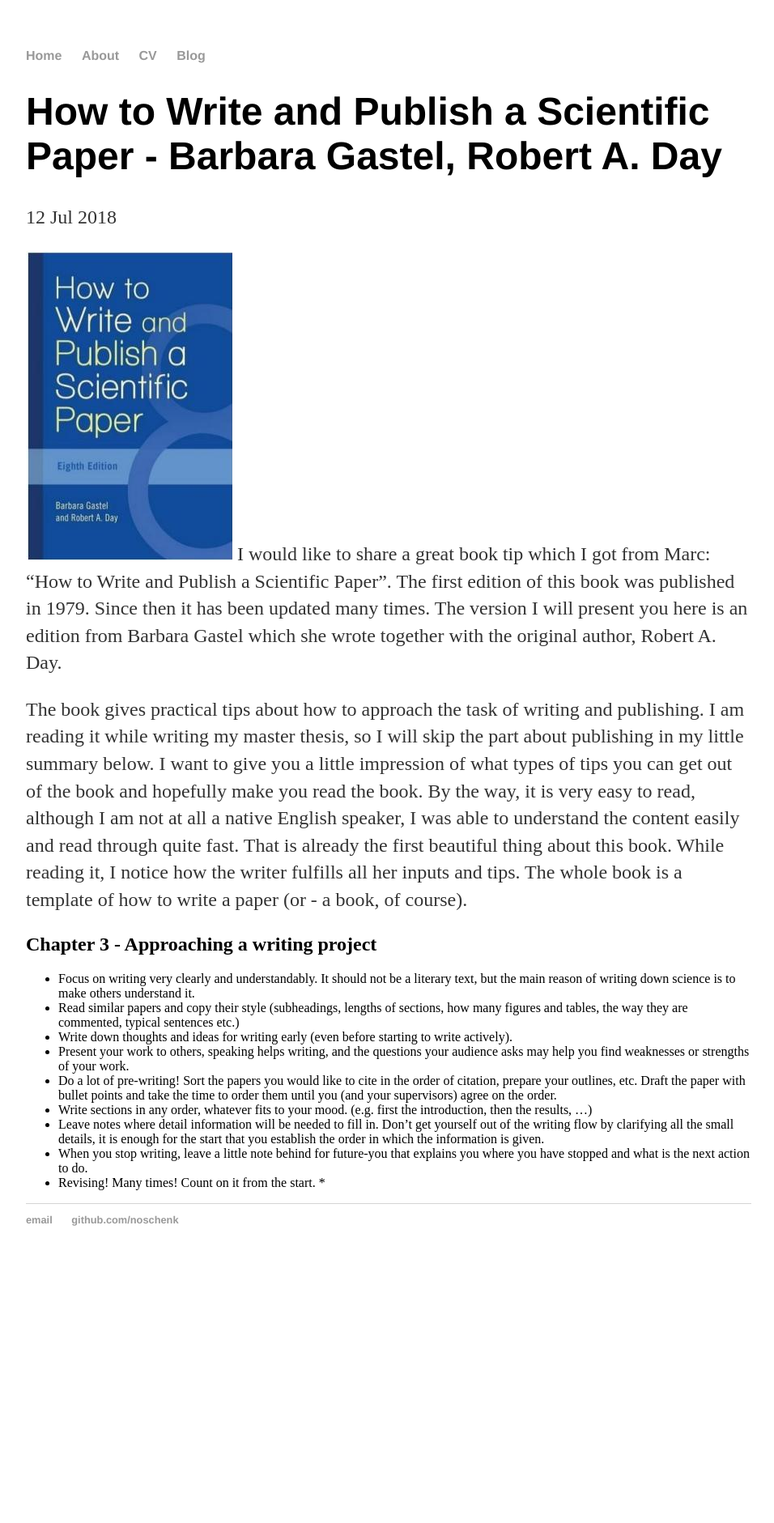
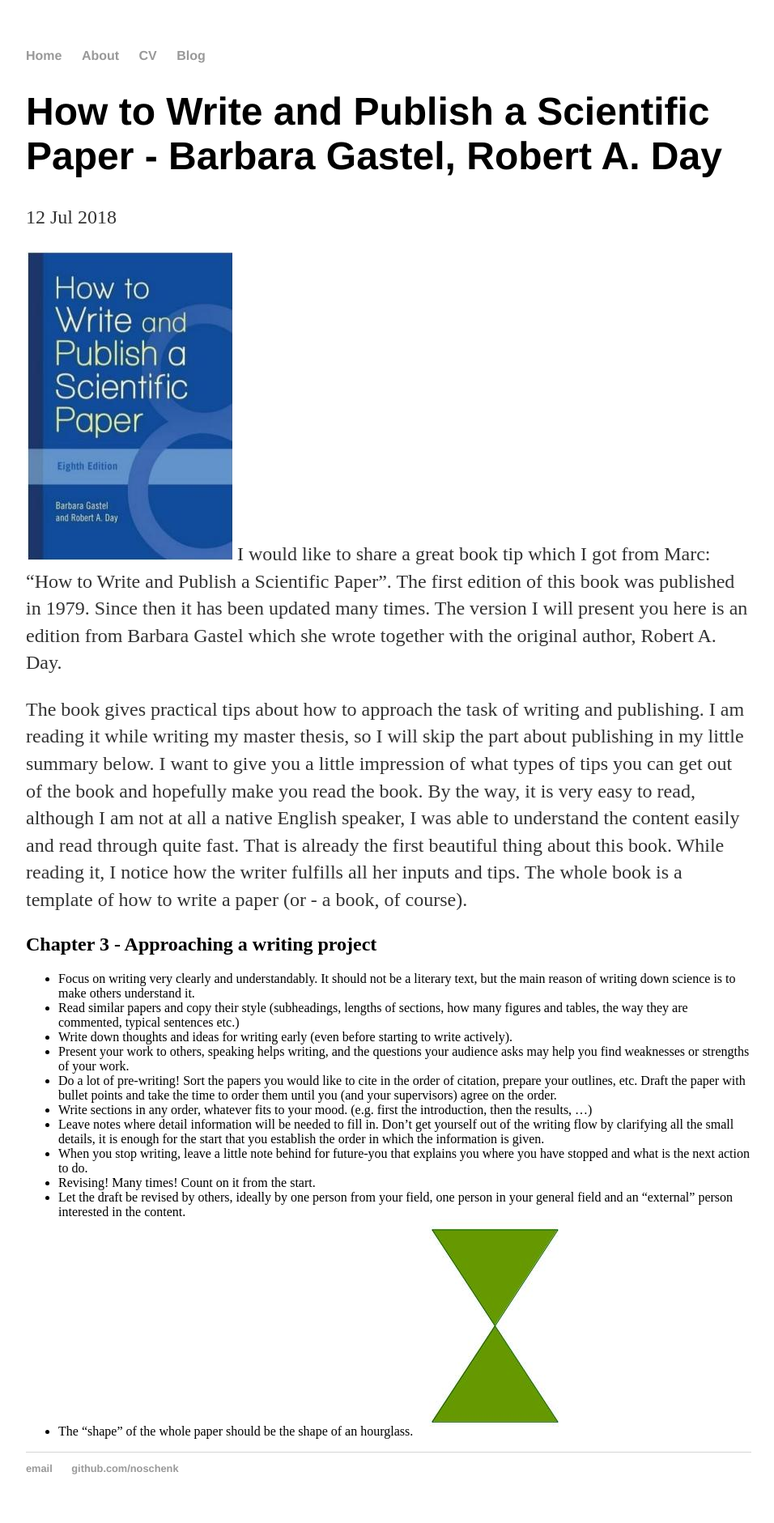
Before and after one commit to noschenk/noschenk.github.io, a Jekyll site: the page built from _posts/2018-12-07-how-to-write-and-publish-a-scientific-paper.md, in a window 1280 px wide. Shown: the whole page at 81% size, without its empty margins (160-1116 px from the left). Built offline with Jekyll 4.4.1, drawn with Linux system fonts in a browser that asks for light colours; before the commit the page ends 1574 px from its top, so only the background shows below that.

Commit message:
hourglass shape of paper

```diff
--- a/_posts/2018-12-07-how-to-write-and-publish-a-scientific-paper.md
+++ b/_posts/2018-12-07-how-to-write-and-publish-a-scientific-paper.md
@@ -18,4 +18,5 @@ The book gives practical tips about how to approach the task of writing and publ
 * Leave notes where detail information will be needed to fill in. Don't get yourself out of the writing flow by clarifying all the small details, it is enough for the start that you establish the order in which the information is given.
 * When you stop writing, leave a little note behind for future-you that explains you where you have stopped and what is the next action to do.
 * Revising! Many times! Count on it from the start.
-*
+* Let the draft be revised by others, ideally by one person from your field, one person in your general field and an "external" person interested in the content.
+* The "shape" of the whole paper should be the shape of an hourglass. ![hourglass]({{ "/assets/hourglass.jpg" | absolute_url }})
```
